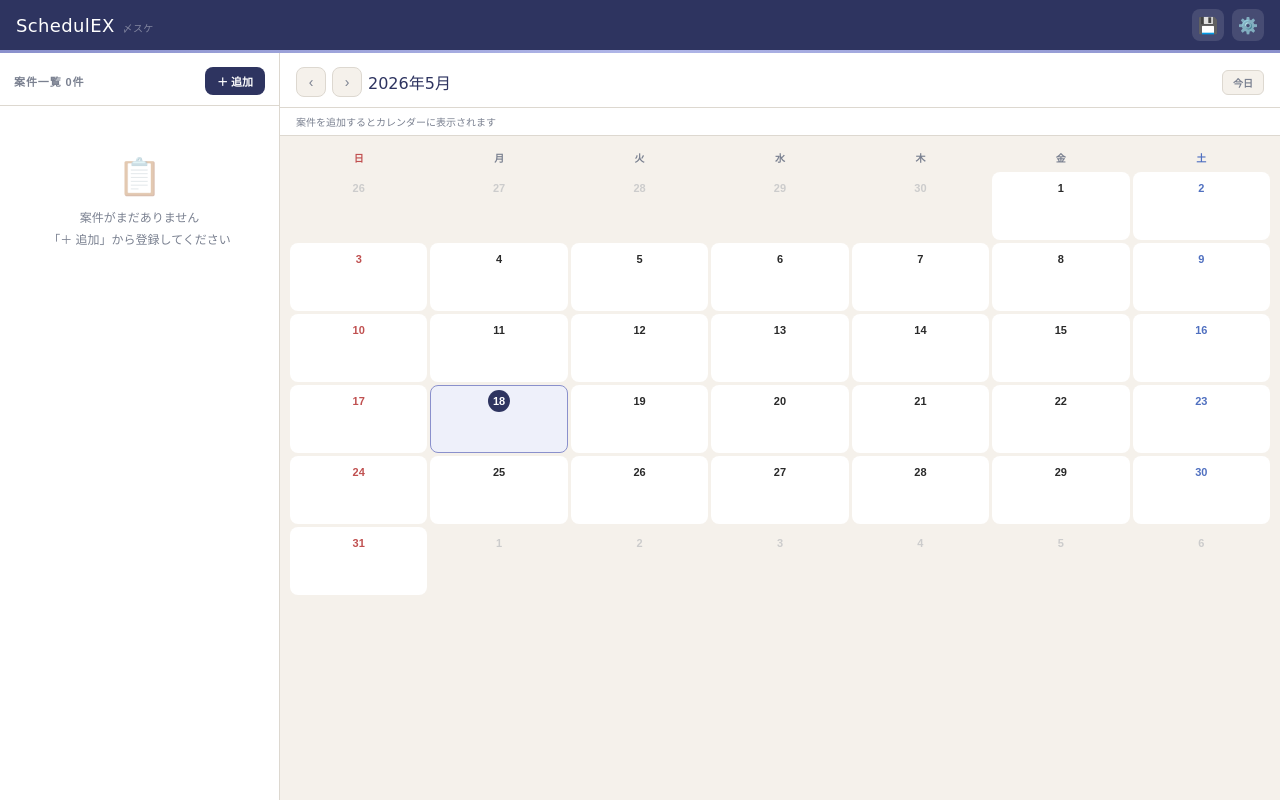
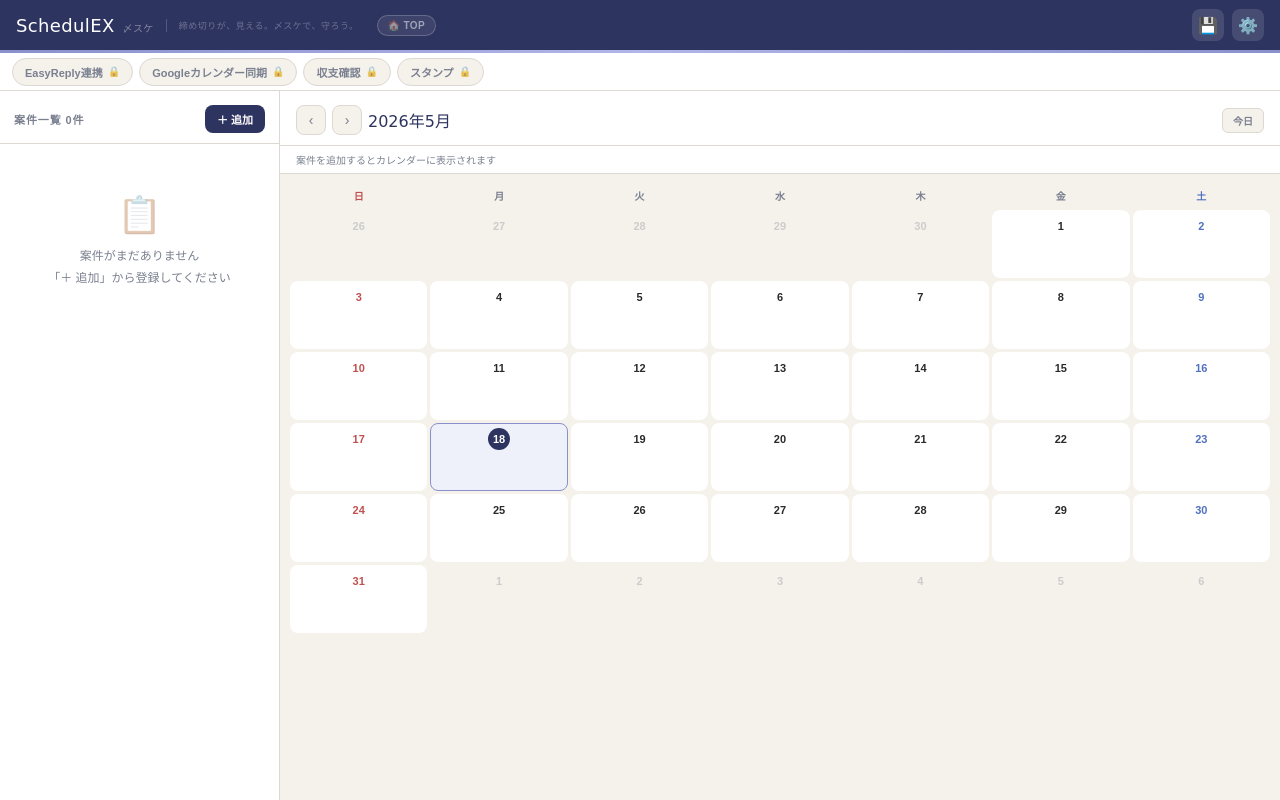
Before and after one commit to mimilyappdev/shimesuke, a plain HTML site: page app/index.html in a window 1280 px wide. Drawn offline with Linux system fonts and the light colour scheme; a web font is replaced by a local one.

Commit message:
Update app/index.html and manifest.json

```diff
--- a/app/index.html
+++ b/app/index.html
@@ -78,6 +78,34 @@ input, select, textarea { font-family: inherit; }
   gap: 8px;
 }
 .logo-sub { font-family: 'BIZ UDGothic', sans-serif; font-size: 10px; color: rgba(255,255,255,0.4); }
+.logo-tagline {
+  font-family: 'BIZ UDGothic', sans-serif;
+  font-size: 9px;
+  font-weight: 400;
+  color: rgba(255,255,255,0.3);
+  letter-spacing: 0.06em;
+  padding-left: 12px;
+  border-left: 1px solid rgba(255,255,255,0.18);
+  margin-left: 4px;
+  align-self: center;
+}
+.btn-top {
+  font-family: 'BIZ UDGothic', sans-serif;
+  font-size: 10px;
+  font-weight: 700;
+  color: rgba(255,255,255,0.5);
+  padding: 4px 10px;
+  border-radius: 20px;
+  border: 1px solid rgba(255,255,255,0.2);
+  background: rgba(255,255,255,0.08);
+  text-decoration: none;
+  white-space: nowrap;
+  align-self: center;
+  margin-left: 10px;
+  transition: background 0.15s, color 0.15s;
+}
+.btn-top:hover { background: rgba(255,255,255,0.18); color: #fff; }
+@media (max-width: 767px) { .logo-tagline { display: none; } .btn-top { display: none; } }
 .header-actions { display: flex; gap: 8px; }
 .btn-icon {
   width: 32px; height: 32px;
@@ -554,6 +582,52 @@ input, select, textarea { font-family: inherit; }
   #sidebar { display: flex; }
   #calendar-panel { display: flex; }
 }
+
+/* ── SUB NAV ── */
+#sub-nav {
+  background: var(--surface);
+  border-bottom: 1px solid var(--border);
+  padding: 0 12px;
+  height: 38px;
+  flex-shrink: 0;
+  display: flex;
+  align-items: center;
+  gap: 6px;
+  overflow-x: auto;
+  -webkit-overflow-scrolling: touch;
+}
+#sub-nav::-webkit-scrollbar { display: none; }
+.snav-btn {
+  display: flex;
+  align-items: center;
+  gap: 5px;
+  padding: 5px 12px;
+  border-radius: 20px;
+  border: 1.5px solid var(--border);
+  background: var(--bg);
+  font-size: 11px;
+  font-weight: 700;
+  color: var(--text);
+  white-space: nowrap;
+  flex-shrink: 0;
+  transition: background 0.12s, border-color 0.12s;
+  text-decoration: none;
+}
+.snav-btn:hover { background: var(--border); }
+.snav-btn.locked {
+  color: var(--muted);
+  border-color: var(--border);
+  cursor: default;
+}
+.snav-btn.locked:hover { background: var(--bg); }
+.snav-lock { font-size: 10px; opacity: 0.7; }
+.snav-divider {
+  width: 1px;
+  height: 18px;
+  background: var(--border);
+  flex-shrink: 0;
+  margin: 0 2px;
+}
 </style>
 </head>
 <body>
@@ -564,6 +638,8 @@ input, select, textarea { font-family: inherit; }
     <div class="logo">
       SchedulEX
       <span class="logo-sub">〆スケ</span>
+      <span class="logo-tagline">締め切りが、見える。〆スケで、守ろう。</span>
+      <a class="btn-top" href="../index.html">🏠 TOP</a>
     </div>
     <div class="header-actions">
       <button class="btn-icon" onclick="exportData()" title="データをバックアップ">💾</button>
@@ -571,6 +647,14 @@ input, select, textarea { font-family: inherit; }
     </div>
   </header>
   <div class="gold-line"></div>
+
+  <!-- SUB NAV -->
+  <div id="sub-nav">
+    <button class="snav-btn locked">EasyReply連携 <span class="snav-lock">🔒</span></button>
+    <button class="snav-btn locked">Googleカレンダー同期 <span class="snav-lock">🔒</span></button>
+    <button class="snav-btn locked">収支確認 <span class="snav-lock">🔒</span></button>
+    <button class="snav-btn locked">スタンプ <span class="snav-lock">🔒</span></button>
+  </div>
 
   <!-- MAIN -->
   <div id="main">
```
Also changed, not shown: manifest.json.
